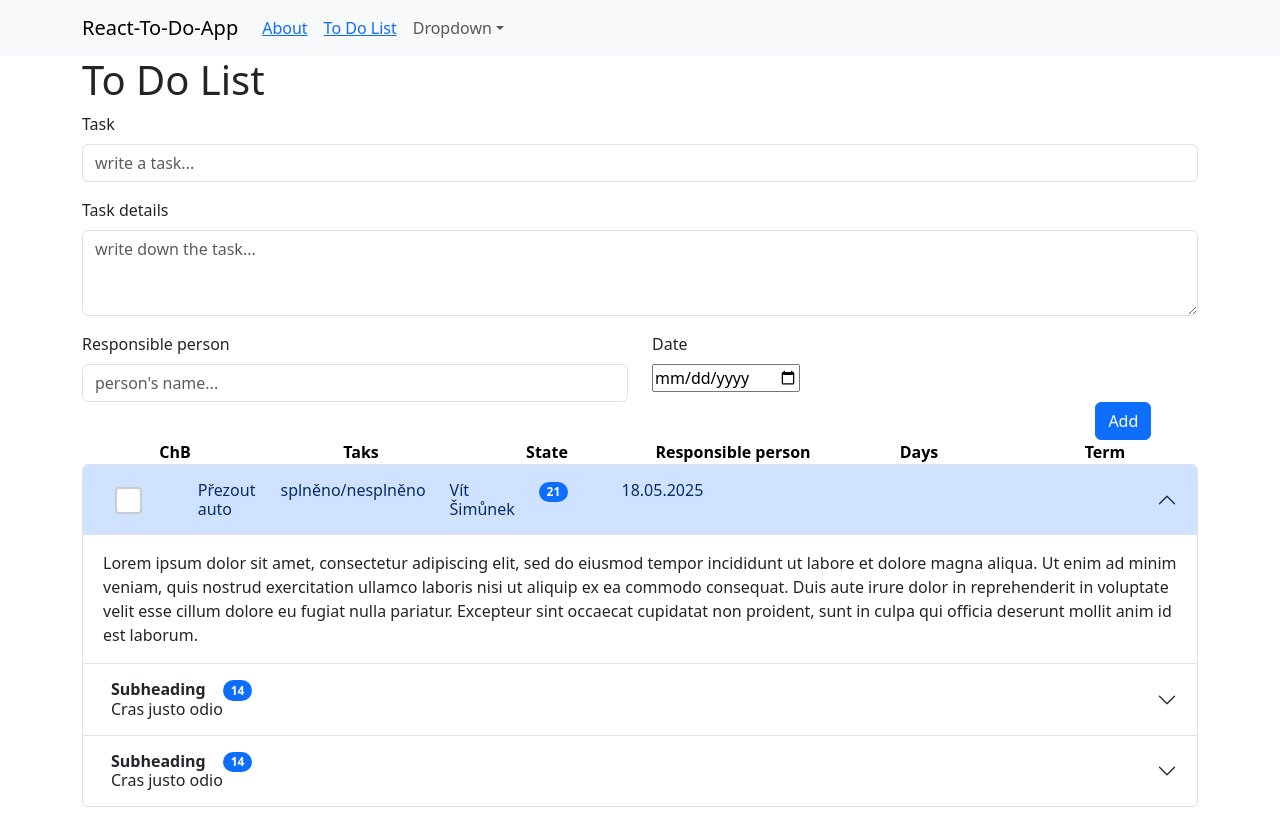
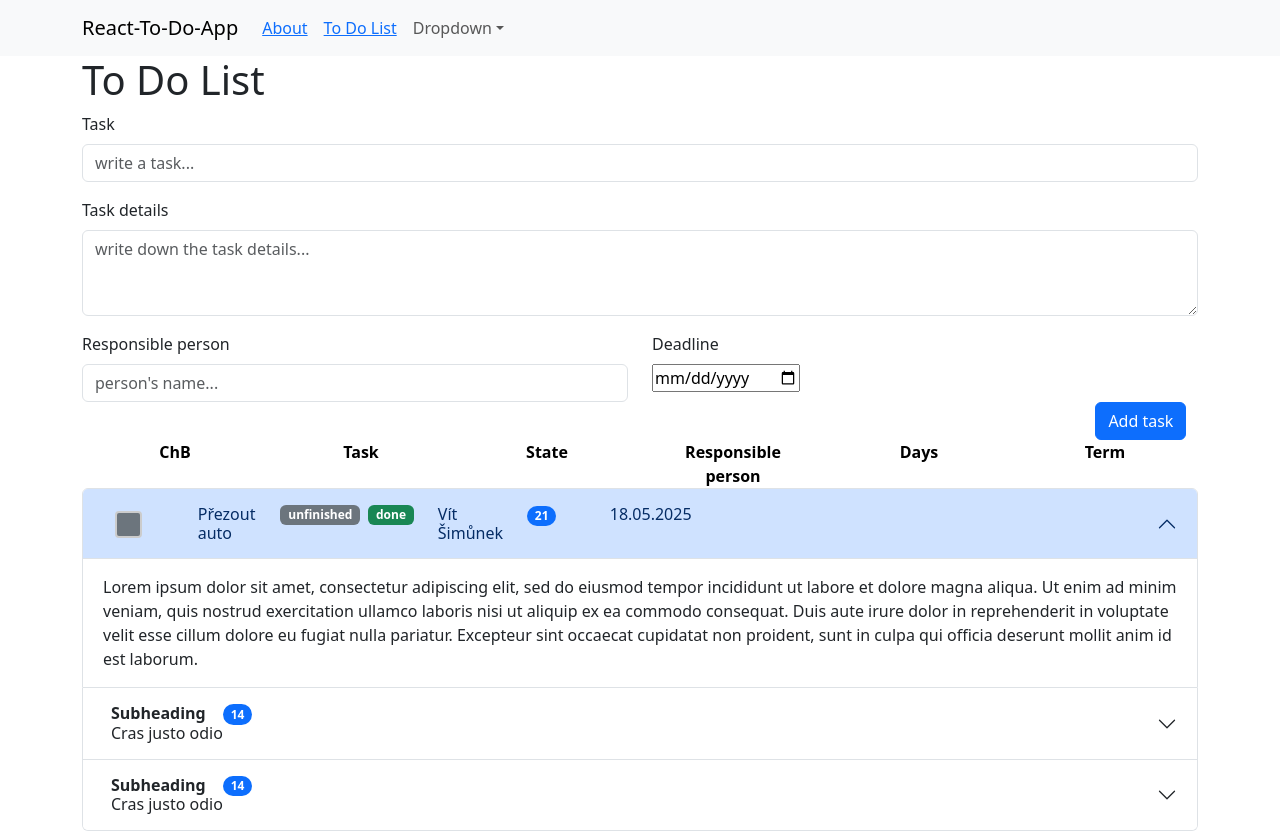
Before and after one commit to Vitus96/React_To_Do_App, a React (Create React App) app: page /project in a window 1280 px wide. Before the commit the page ends 807 px from the top, so only its background shows below. Built offline with nearby package versions, Linux system fonts and the light colour scheme.

Commit message:
Adding a Checkbox and ButtonFormDelete component

```diff
--- a/src/App.css
+++ b/src/App.css
@@ -9,53 +9,15 @@
   font-weight: bolder;
 }
 
-/* Checkbox */
+
+
+/* CHECKBOX */
 
 .form-list-container {
   display: flex;
   justify-content: flex-start;
   align-items: center;
 }
-
-
- /*
-.form-list-checkbox {
-  -webkit-appearance: none;
-  -moz-appearance: none;
-  appearance: none;
-
-  width: 25px;
-  height: 25px;
-  display: inline-block;
-  vertical-align: middle;
-  border-radius: 5px;
-  box-shadow: inset 0 1px 2px rgba(0, 0, 0, 0.4);
-  background: #eee;
-  outline: none;
-  position: relative;
-  cursor: pointer;
-}
-
-.form-list-checkbox:checked {
-  background: tomato;
-}
-
-.form-list-checkbox:checked::after {
-  content: "";
-  width: 11px;
-  height: 11px;
-  border-radius: 50%;
-  background: #fff;
-  position: absolute;
-  left: 50%;
-  top: 50%;
-  transform: translate(-50%, -50%);
-}
-
-.form-list-checkbox-span {
-
-}
-*/
 
 input[type="checkbox"].custom {
   -webkit-appearance: none;
@@ -65,7 +27,7 @@ input[type="checkbox"].custom {
   height: 27px;
   border: 2px solid #ccc;
   border-radius: 4px;
-  background-color: #fff;
+  background-color: rgb(108, 117, 125);
   cursor: pointer;
   position: relative;
   outline: none;
@@ -74,8 +36,8 @@ input[type="checkbox"].custom {
 
 /* Po zaškrtnutí bude pozadí zelené a okraj zelený */
 input[type="checkbox"].custom:checked {
-  background-color: #28a745;
-  border-color: #28a745;
+  background-color: rgb(25, 135, 84);
+  border-color: rgb(25, 135, 84);
 }
 
 /* Bílá fajfka se vykreslí jako pseudo-element ::after */
@@ -90,8 +52,7 @@ input[type="checkbox"].custom:checked::after {
   border-width: 0 3px 3px 0;
   transform: rotate(45deg);
 }
-
-
+/*--------------------------------------------*/
 
 
 
--- a/src/components/ButtonForm.js
+++ b/src/components/ButtonForm.js
@@ -6,7 +6,7 @@ import Button from 'react-bootstrap/Button';
 function ButtonForm() {
     return (
         <>
-            <Button type="submit">Add</Button>
+            <Button type="submit">Add task</Button>
         </>
     );
 };
--- a/src/components/Checkbox.js
+++ b/src/components/Checkbox.js
@@ -1,21 +1,16 @@
+import React, { useState } from 'react';
 
-/*
-import React, { useState } from 'react';
+// Style:
+import "../App.css"
 
 
 function Checkbox() {
-  const [checked, setChecked] = useState(false);
-
   return (
-    <input
-      type="checkbox"
-      checked={checked}
-      onChange={() => setChecked(prev => !prev)}
-    />
+    <>
+      <input type="checkbox" className="custom"></input>
+    </>
   );
 }
 
 
 export default Checkbox;
-
-*/
--- a/src/components/Formtext.js
+++ b/src/components/Formtext.js
@@ -18,7 +18,7 @@ function Formtext() {
 
             <Form.Group className="mb-3" controlId="exampleForm.ControlTextarea1">
                 <Form.Label>Task details</Form.Label>
-                <Form.Control as="textarea" rows={3} placeholder="write down the task..." />
+                <Form.Control as="textarea" rows={3} placeholder="write down the task details..." />
             </Form.Group>
 
             <Row>
@@ -28,7 +28,7 @@ function Formtext() {
                 </Col>
 
                 <Col>
-                    <Form.Label>Date</Form.Label>
+                    <Form.Label>Deadline</Form.Label>
                     <DateForm />
                 </Col>
             </Row>
--- a/src/components/ListForm.js
+++ b/src/components/ListForm.js
@@ -8,12 +8,14 @@ import Container from 'react-bootstrap/Container';
 import Row from 'react-bootstrap/Row';
 import Col from 'react-bootstrap/Col';
 
+
 import Badge from 'react-bootstrap/Badge';
 import ListGroup from 'react-bootstrap/ListGroup';
 import Accordion from 'react-bootstrap/Accordion';
 
 // Componentns:
 import Checkbox from "./Checkbox";
+import StateList from "./StateList";
 
 
 function ListForm() {
@@ -23,9 +25,9 @@ function ListForm() {
                 <Container>
                     <Row>
                         <Col>ChB</Col>
-                        <Col>Taks</Col>
+                        <Col>Task</Col>
                         <Col>State</Col>
-                        <Col>Responsible person</Col>
+                        <Col>Responsible<br />person</Col>
                         <Col>Days</Col>
                         <Col>Term</Col>
                     </Row>
@@ -34,35 +36,29 @@ function ListForm() {
             <Accordion defaultActiveKey={['0']} alwaysOpen>
 
                 <Accordion.Item eventKey="0">
-                    <Accordion.Header>
-                        <ListGroup.Item
-                            as="li"
-                            className="list-item"
-                        >
+
+                    <Accordion.Header className="form-list-accordion-header">
+                        <ListGroup.Item>
+
                             <Container>
                                 <Row>
                                     <Col className="form-list-container">
-
-                                            <input type="checkbox" className="custom">
-
-                                            </input>
-
+                                        <Checkbox />
                                     </Col>
 
                                     <Col>Přezout auto</Col>
-                                    <Col>splněno/nesplněno</Col>
+                                    <Col><StateList /></Col>
                                     <Col>Vít Šimůnek</Col>
                                     <Col>
                                         <Badge bg="primary" pill>21</Badge>
                                     </Col>
                                     <Col>18.05.2025</Col>
                                 </Row>
-
-
                             </Container>
 
                         </ListGroup.Item>
                     </Accordion.Header>
+
                     <Accordion.Body>
                         Lorem ipsum dolor sit amet, consectetur adipiscing elit, sed do
                         eiusmod tempor incididunt ut labore et dolore magna aliqua. Ut enim ad
@@ -72,6 +68,7 @@ function ListForm() {
                         pariatur. Excepteur sint occaecat cupidatat non proident, sunt in
                         culpa qui officia deserunt mollit anim id est laborum.
                     </Accordion.Body>
+
                 </Accordion.Item>
 
 
--- /dev/null
+++ b/src/components/StateList.js
@@ -0,0 +1,17 @@
+import React from "react";
+
+
+import Badge from 'react-bootstrap/Badge';
+import Stack from 'react-bootstrap/Stack';
+
+function StateList() {
+  return (
+    <Stack direction="horizontal" gap={2}>
+            <Badge bg="secondary">unfinished</Badge>
+      <Badge bg="success">done</Badge>
+    </Stack>
+  );
+}
+
+
+export default StateList;
--- a/src/pages/Project.js
+++ b/src/pages/Project.js
@@ -9,7 +9,7 @@ import Row from 'react-bootstrap/Row';
 import Col from 'react-bootstrap/Col';
 
 //Components:
-import Formtext from "../components/Formtext"
+import Formtext from "../components/FormText"
 import ButtonForm from "../components/ButtonForm";
 import ListForm from "../components/ListForm";
 
```
Also changed, not shown: src/components/ButtonFormDelete.js (added, +13 -0 lines).
